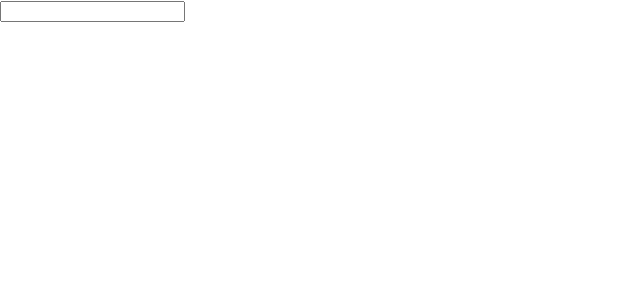
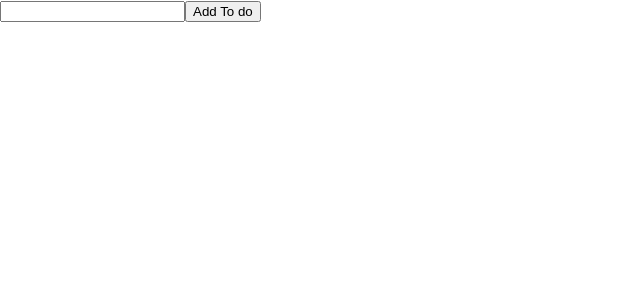
Before and after one commit to RupaliVyas/react-todo-tdd, a React (Create React App) app: page / in a window 1280 px wide. Shown: the top 300 px of the page, without its empty margins (0-640 px from the left). Built offline with nearby package versions, Linux system fonts and the light colour scheme.

Commit message:
Added Button

```diff
--- a/src/components/TodoForm.js
+++ b/src/components/TodoForm.js
@@ -4,6 +4,7 @@ function TodoForm() {
     return (
         <div>
             <input type='text' data-testid='inputItem'></input>
+            <button type="submit" data-testid='addButton'>Add To do</button>
         </div>
     )
 }
```
